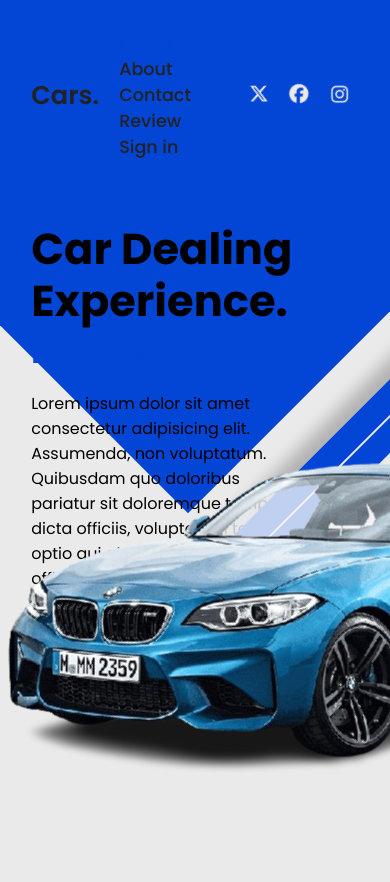
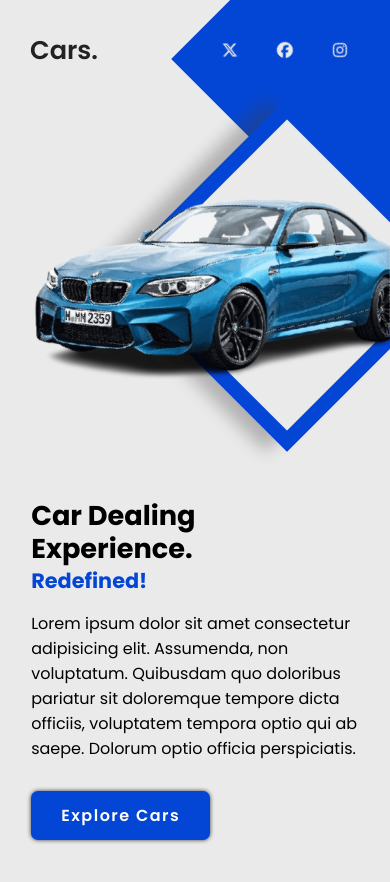
Before and after one commit to abdulwaqas17/Cars.com, a plain HTML site: page index.html in a window 390 px wide. Before the commit the page ends 844 px from the top, so only its background shows below. Drawn offline with Linux system fonts and the light colour scheme.

Commit message:
add media query for mobile

```diff
--- a/index.html
+++ b/index.html
@@ -6,6 +6,7 @@
     <title>Cars.com</title>
     <link rel="stylesheet" href="https://cdnjs.cloudflare.com/ajax/libs/font-awesome/6.6.0/css/all.min.css" integrity="sha512-Kc323vGBEqzTmouAECnVceyQqyqdsSiqLQISBL29aUW4U/M7pSPA/gEUZQqv1cwx4OnYxTxve5UMg5GT6L4JJg==" crossorigin="anonymous" referrerpolicy="no-referrer" />
     <link rel="stylesheet" href="./style.css">
+    <link rel="stylesheet" href="media.css">
 </head>
 <body>
 
--- /dev/null
+++ b/media.css
@@ -0,0 +1,83 @@
+/* Media Query */
+
+/* For Mobile */
+@media (max-width:425px) {
+
+    header{
+
+        padding: 30px 30px;
+
+    }
+
+    nav{
+
+        display: none;
+    }
+
+
+.social-media a i{
+
+    font-size: 1rem;
+    transform: rotate(-45deg);
+    /* color: var(--color); */
+
+}
+
+    .home{
+
+        height: auto;
+        flex-direction: column-reverse;
+        gap: 200px;
+    }
+
+    .home-content{
+
+        margin-bottom: 100px;
+    }
+
+    .home-content h1{
+
+        font-size: 1.7rem;
+
+    }
+
+    .home-content h3{
+
+        font-size: 1.3rem;
+    }
+
+    .home-img{
+
+        position: relative;
+        width: 250px;
+        height: 250px;
+        top: 100px;
+        right: -28%;
+
+
+    }
+
+    .home-img .area{
+
+        border: 15px solid var(--color);
+
+    }
+
+    .home-img .area img{
+
+        width: 400px;
+        top: 60px;
+        left: -130px;
+    }
+
+    .home .top-area{
+
+        /* display: none; */
+        top: -15%;
+        left:65%;
+        width: 400px;
+        height: 400px;
+    }
+
+
+}
```
